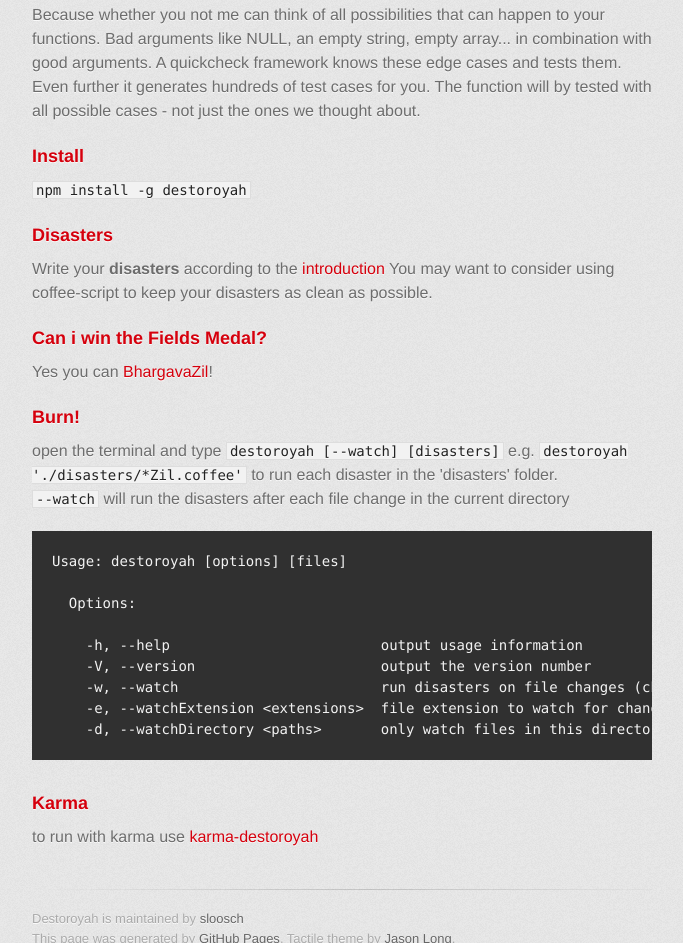
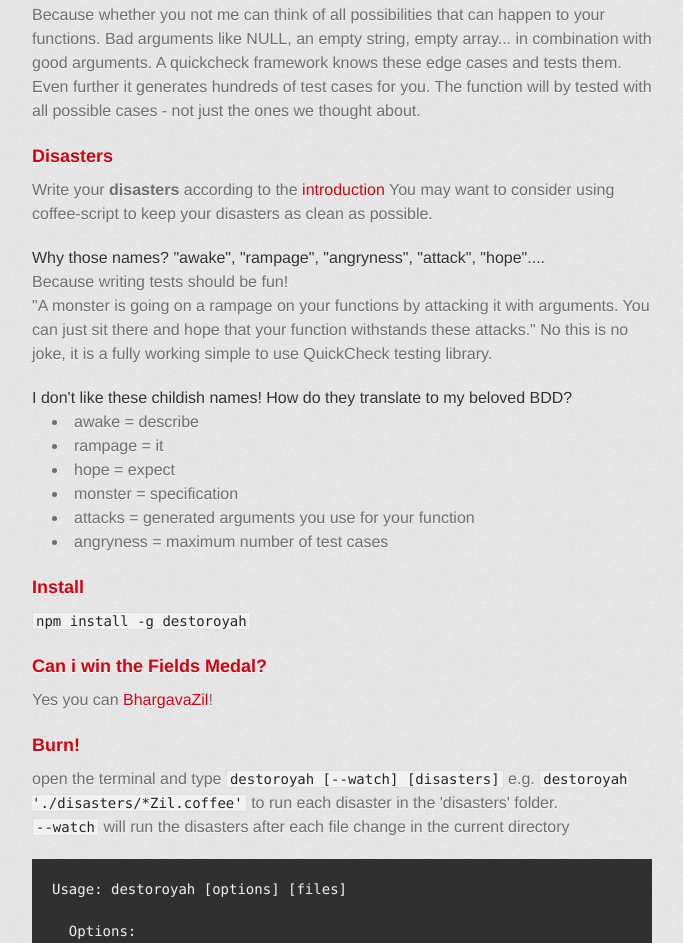
Before and after one commit to sloosch/destoroyah, a plain HTML site: page index.html in a window 1280 px wide. Shown: the part 1707-2650 px from the top of the page, without its empty margins (298-981 px from the left). Drawn offline with Linux system fonts and the light colour scheme; a web font is replaced by a local one.

```diff
--- a/index.html
+++ b/index.html
@@ -7,14 +7,6 @@
     <link rel="stylesheet" type="text/css" href="stylesheets/stylesheet.css" media="screen">
     <link rel="stylesheet" type="text/css" href="stylesheets/pygment_trac.css" media="screen">
     <link rel="stylesheet" type="text/css" href="stylesheets/print.css" media="print">
-    <script type="text/javascript">
-      var _paq = _paq || [];
-      _paq.push(['trackPageView']);
-      _paq.push(['enableLinkTracking']);
-      _paq.push(['setTrackerUrl', 'http://sloosch.de/piwik/piwik.php']);
-      _paq.push(['setSiteId', 1]);
-    </script>
-    <script src="http://sloosch.de/piwik/piwik.js" async="true"></script>
     <!--[if lt IE 9]>
     <script src="//html5shiv.googlecode.com/svn/trunk/html5.js"></script>
     <![endif]-->
@@ -107,15 +99,33 @@
 The function will by tested with all possible cases - not just the ones we thought about.</p>
 
 <h3>
-<a name="install" class="anchor" href="#install"><span class="octicon octicon-link"></span></a>Install</h3>
-
-<p><code>npm install -g destoroyah</code></p>
-
-<h3>
 <a name="disasters" class="anchor" href="#disasters"><span class="octicon octicon-link"></span></a>Disasters</h3>
 
 <p>Write your <strong>disasters</strong> according to the <a href="https://github.com/sloosch/destoroyah/blob/master/introduction.litcoffee">introduction</a>
 You may want to consider using coffee-script to keep your disasters as clean as possible.</p>
+
+<h5>
+<a name="why-those-names-awake-rampage-angryness-attack-hope" class="anchor" href="#why-those-names-awake-rampage-angryness-attack-hope"><span class="octicon octicon-link"></span></a>Why those names? "awake", "rampage", "angryness", "attack", "hope"....</h5>
+
+<p>Because writing tests should be fun!<br>
+"A monster is going on a rampage on your functions by attacking it with arguments.
+You can just sit there and hope that your function withstands these attacks."
+No this is no joke, it is a fully working simple to use QuickCheck testing library.</p>
+
+<h5>
+<a name="i-dont-like-these-childish-names-how-do-they-translate-to-my-beloved-bdd" class="anchor" href="#i-dont-like-these-childish-names-how-do-they-translate-to-my-beloved-bdd"><span class="octicon octicon-link"></span></a>I don't like these childish names! How do they translate to my beloved BDD?</h5>
+
+<ul>
+<li>awake = describe</li>
+<li>rampage = it</li>
+<li>hope = expect</li>
+<li>monster = specification</li>
+<li>attacks = generated arguments you use for your function</li>
+<li>angryness = maximum number of test cases</li>
+</ul><h3>
+<a name="install" class="anchor" href="#install"><span class="octicon octicon-link"></span></a>Install</h3>
+
+<p><code>npm install -g destoroyah</code></p>
 
 <h3>
 <a name="can-i-win-the-fields-medal" class="anchor" href="#can-i-win-the-fields-medal"><span class="octicon octicon-link"></span></a>Can i win the Fields Medal?</h3>
```
Also changed, not shown: params.json (+1 -1 lines).
